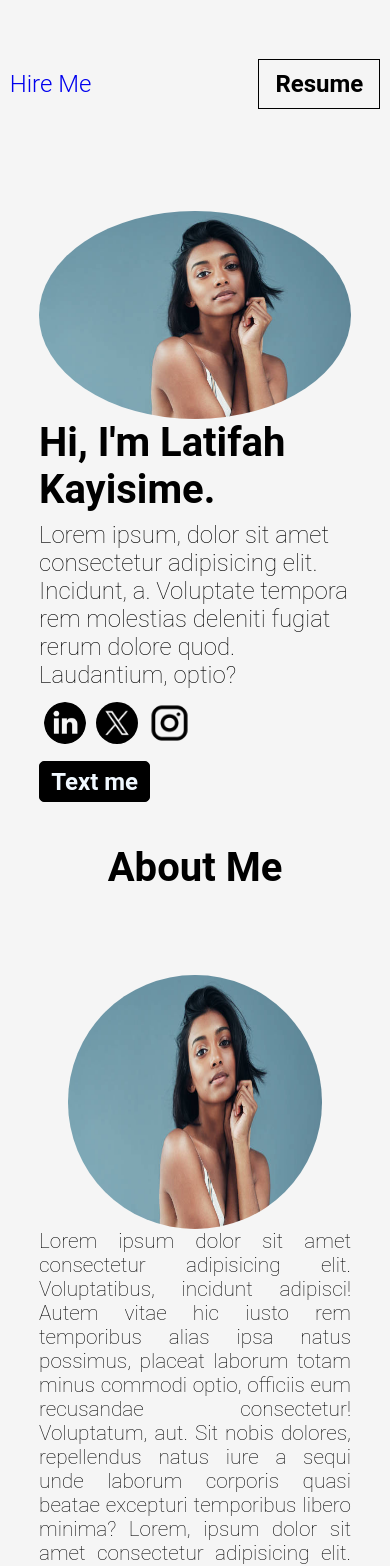
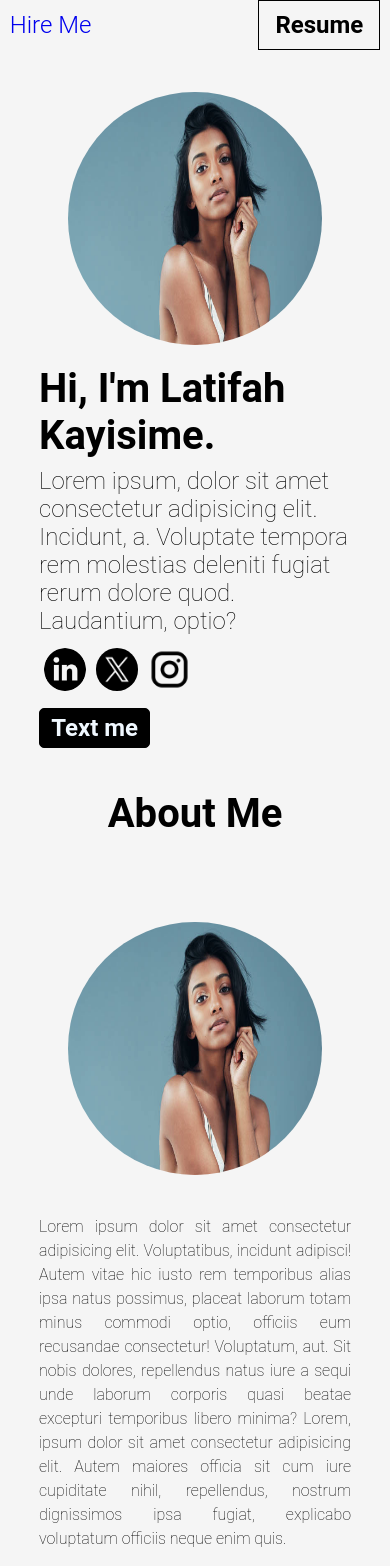
Before and after one commit to bryan936M/Kayisime-Latifah-Portfolio, a React (Vite) app: page / in a window 390 px wide. Shown: the top 1566 px of the page. Built offline with nearby package versions, Linux system fonts and the light colour scheme.

Commit message:
Mobile Responsiveness 2

```diff
--- a/src/app.css
+++ b/src/app.css
@@ -50,7 +50,6 @@ section {
 }
 
 .latifah-picture {
-  width: 40%;
   height: 50vh;
   width: 50vh;
   margin: 0 auto;
@@ -318,15 +317,25 @@ section {
     max-width: 100vw;
   }
 
+  .portfolio__header {
+    height: 100%;
+  }
+
   .main {
     flex-direction: column-reverse;
+    height: 100%;
   }
   .main-text {
     width: 100%;
   }
+
   .latifah-picture {
-    width: 100%;
-    height: 100%;
+    margin-bottom: 20px;
+    height: 30vh;
+    width: 30vh;
+    aspect-ratio: 1/1;
+    background-size: contain;
+    border-radius: 50%;
   }
 
   .about-me {
@@ -338,8 +347,16 @@ section {
     flex-direction: column;
   }
 
+  .content > img {
+    margin-bottom: 40px;
+  }
+
   .about-me-text {
     width: 100%;
+  }
+
+  .about-me-text > p {
+    font-size: 1rem;
   }
 
   .talent-section {
@@ -368,4 +385,5 @@ section {
   .contact {
     flex-direction: column;
   }
+
 }
```
